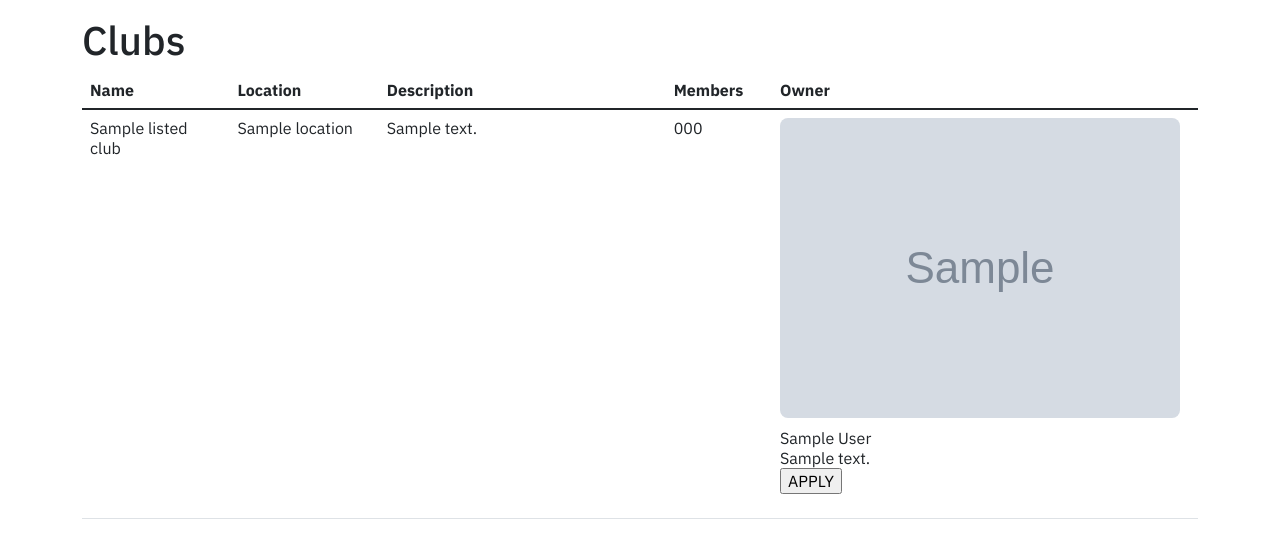
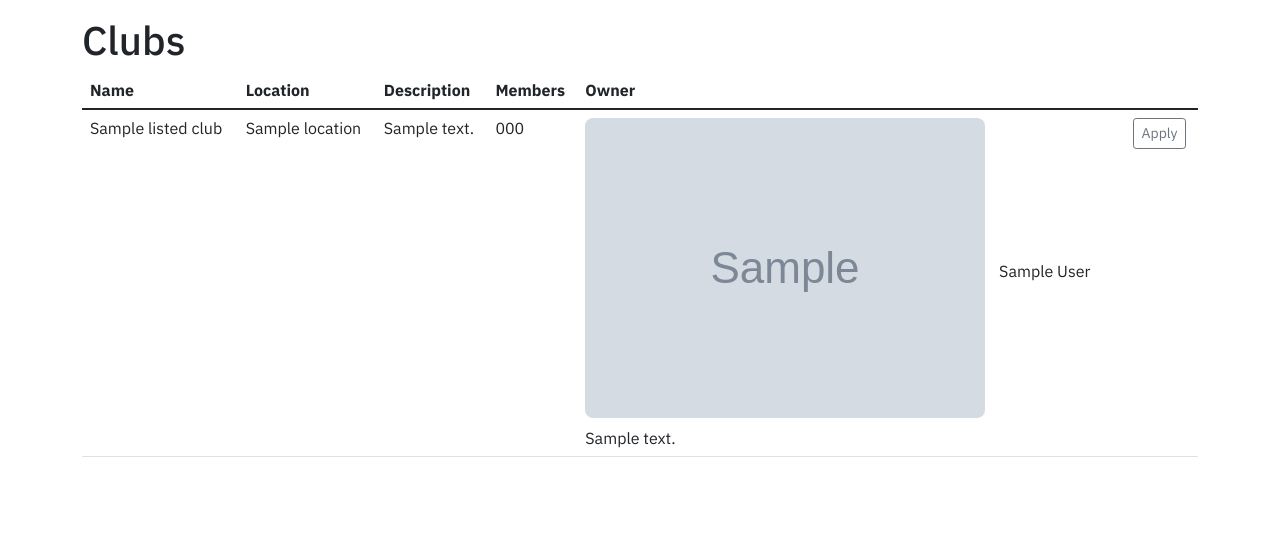
Before and after one commit to dejamiko/chess_club, a Django app: template clubs/templates/club_list.html in a window 1280 px wide. Shown: the part 56-614 px from the top of the page. Run offline with Django 3.2, Linux system fonts and the light colour scheme; tables that the repository leaves empty hold one stand-in row (values such as "Sample post"); the template is opened without the code that fills it: values that come from a table or form of the project are taken from there, most other values are stand-ins (such as "Sample title", 1, 10 or a date in 2020); grey boxes marked "Sample" are stand-in pictures; some libraries are stand-ins or nearby versions.

Commit message:
Style Apply button to be consistent with user list

```diff
--- a/clubs/templates/club_list.html
+++ b/clubs/templates/club_list.html
@@ -10,11 +10,12 @@
                 <table id="club-table" class="table table-hover">
                     <thead>
                     <tr>
-                        <th scope="col" style="width: 15%;">Name</th>
-                        <th scope="col" style="width: 15%;">Location</th>
-                        <th scope="col" style="width: 30%;">Description</th>
-                        <th scope="col" style="width: 10%;">Members</th>
-                        <th scope="col" style="width: 30%;">Owner</th>
+                        <th scope="col">Name</th>
+                        <th scope="col">Location</th>
+                        <th scope="col">Description</th>
+                        <th scope="col">Members</th>
+                        <th scope="col">Owner</th>
+                        <th scope="col"></th>
                     </tr>
                     </thead>
                     <tbody>
@@ -31,7 +32,8 @@
                                 {{ listed_club.owner.first_name }} {{ listed_club.owner.last_name }}
                                 <br>
                                 {{ listed_club.owner.bio }}
-
+                            </td>
+                            <td>
                                 <script src="https://code.jquery.com/jquery-3.6.0.js"
                                         integrity="sha256-H+K7U5CnXl1h5ywQfKtSj8PCmoN9aaq30gDh27Xc0jk="
                                         crossorigin="anonymous"></script>
@@ -43,14 +45,12 @@
 
                                         <input type="hidden" id="hiddenstuff" name="obj"
                                                value="{{ listed_club.name }}"/>
-                                        <input type="submit" id="submitbutton" value="APPLY"
+                                        <input class="btn btn-outline-secondary btn-sm" type="submit" id="submitbutton" value="Apply"
                                                 {% if curr_user in listed_club.get_all_applicants %}
                                                disabled {% endif %}/>
                                     {% endif %}
 
                                 </form>
-
-
                             </td>
                         </tr>
 
@@ -84,6 +84,7 @@
 
     <script>
         const dataTable = new simpleDatatables.DataTable("#club-table", {
+            columns: [{select: [5], sortable: false}],
             perPage: 15,
             fixedColumns: false
         })
```
